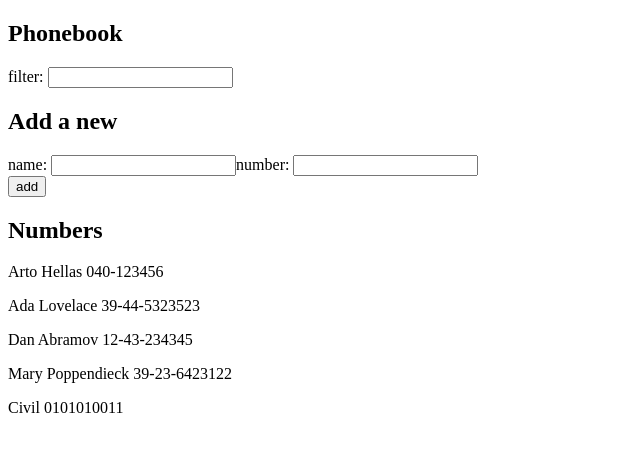
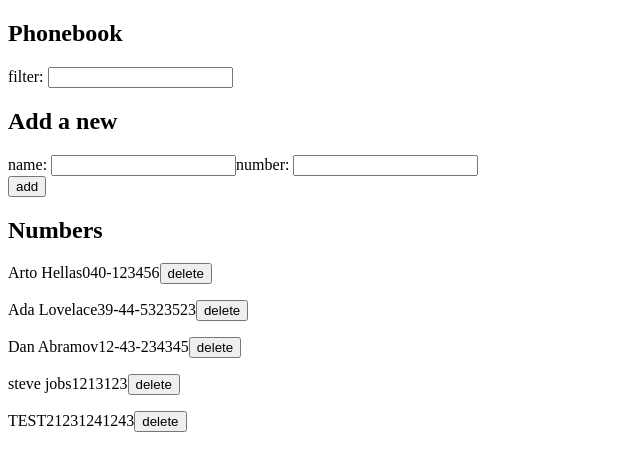
Before and after one commit to edwardfgt/fullstackopen, a React (Vite) app in the folder part2/phonebook/: page / in a window 1280 px wide. Shown: the top 470 px of the page, without its empty margins (0-640 px from the left). Built offline with nearby package versions, Linux system fonts and the light colour scheme; data requests are answered from the project's data file.

Commit message:
Complete 2.14

```diff
--- a/part2/phonebook/db.json
+++ b/part2/phonebook/db.json
@@ -3,27 +3,27 @@
     {
       "name": "Arto Hellas",
       "number": "040-123456",
-      "id": 1
+      "id": "1"
     },
     {
       "name": "Ada Lovelace",
       "number": "39-44-5323523",
-      "id": 2
+      "id": "2"
     },
     {
       "name": "Dan Abramov",
       "number": "12-43-234345",
-      "id": 3
+      "id": "3"
     },
     {
-      "name": "Mary Poppendieck",
-      "number": "39-23-6423122",
-      "id": 4
+      "id": "f6be",
+      "name": "steve jobs",
+      "number": "1213123"
     },
     {
-      "id": "f0e0",
-      "name": "Civil",
-      "number": "0101010011"
+      "id": "26e6",
+      "name": "TEST",
+      "number": "21231241243"
     }
   ]
 }
--- a/part2/phonebook/src/App.jsx
+++ b/part2/phonebook/src/App.jsx
@@ -29,11 +29,28 @@ const PersonForm = ({addNewContact, newName, newNumber, handleContactChange, han
   )
 }
 
-const Persons = ({filteredPersons}) => {
+const Persons = ({filteredPersons, setPersons}) => {
+
+  const deleteContact = (id, name) => {
+
+    if(window.confirm(`delete ${name}?`))
+    {
+    personService.remove(id).then(response => {
+      setPersons(persons => persons.filter(person => person.id !== id));
+    }).catch(error => {
+      console.error('Delete failed:', error);
+    });
+  }
+  };
+
   return (
     <>
     {filteredPersons.map(person => (
-      <p key={person.number}>{person.name} {person.number}</p>
+      <p key={person.number}>
+        {person.name}
+        {person.number}
+        <button onClick={() => deleteContact(person.id, person.name)}>delete</button>
+      </p>
     ))}
     </>
   )
@@ -97,7 +114,7 @@ const App = () => {
 
       <PersonForm addNewContact={addNewContact} newName={newName} newNumber={newNumber} handleContactChange={handleContactChange} handleNumberChange={handleNumberChange}/>
       <h2>Numbers</h2>
-      <Persons filteredPersons={filteredPersons}/>
+      <Persons filteredPersons={filteredPersons} setPersons={setPersons}/>
     </div>
   );
 };
--- a/part2/phonebook/src/services/persons.js
+++ b/part2/phonebook/src/services/persons.js
@@ -9,7 +9,12 @@ const create = (newObject) => {
   return axios.post(baseUrl, newObject);
 };
 
+const remove = (id) => {
+  return axios.delete(`${baseUrl}/${id}`);
+};
+
 export default {
   getAll: getAll,
   create: create,
+  remove: remove,
 };
```
